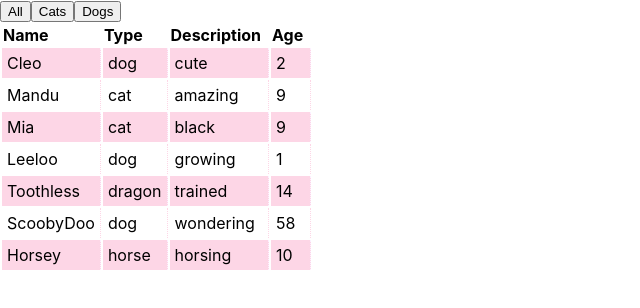
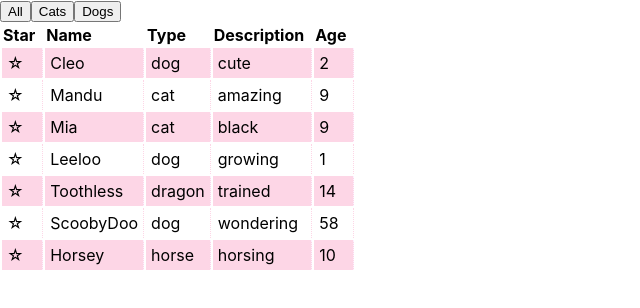
Before and after one commit to PandaPoob/react_animalbase, a React (Create React App) app: page / in a window 1280 px wide. Shown: the top 308 px of the page, without its empty margins (0-640 px from the left). Built offline with nearby package versions, Linux system fonts and the light colour scheme.

Commit message:
star toggle working

```diff
--- a/src/App.js
+++ b/src/App.js
@@ -1,6 +1,7 @@
 import data from "./animals.json";
 import React, { useState } from "react";
 import ToggleCell from "./ToggleCell";
+import Tbody from "./components/Tbody";
 
 function clean(arr) {
   return arr.map((animal) => {
@@ -16,7 +17,7 @@ function clean(arr) {
 
 function App() {
   const animals = clean(data);
-  console.log(animals);
+  //console.log(animals);
   const [filter, setFilter] = useState("");
   const [sort, setSort] = useState("name");
   const [sortDir, setSortDir] = useState("asc");
@@ -43,6 +44,12 @@ function App() {
             <ToggleCell
               setSort={setSort}
               setSortDir={setSortDir}
+              sortKey="star"
+              title="Star"
+            />
+            <ToggleCell
+              setSort={setSort}
+              setSortDir={setSortDir}
               sortKey="name"
               title="Name"
             />
@@ -66,18 +73,7 @@ function App() {
             />
           </tr>
         </thead>
-        <tbody>
-          {filteredAnimals.map((animal) => {
-            return (
-              <tr key={animal.name}>
-                <td>{animal.name}</td>
-                <td>{animal.type}</td>
-                <td>{animal.descrip}</td>
-                <td>{animal.age}</td>
-              </tr>
-            );
-          })}
-        </tbody>
+        <Tbody filteredAnimals={filteredAnimals}></Tbody>
       </table>
     </div>
   );
--- /dev/null
+++ b/src/components/Animal.js
@@ -0,0 +1,16 @@
+import { useState } from "react";
+
+export default function Animal(props) {
+  const [starred, setStar] = useState(false);
+  //right now star is FALSE
+
+  return (
+    <tr key={props.animal.name}>
+      <td onClick={() => setStar((old) => !old)}>{starred ? "⭐" : "☆"}</td>
+      <td>{props.animal.name}</td>
+      <td>{props.animal.type}</td>
+      <td>{props.animal.descrip}</td>
+      <td>{props.animal.age}</td>
+    </tr>
+  );
+}
--- /dev/null
+++ b/src/components/Tbody.js
@@ -0,0 +1,28 @@
+import Animal from "./Animal";
+
+export default function Tbody({ filteredAnimals }) {
+  let starAnimals = filteredAnimals.map((a) => {
+    a.starred = false;
+    return a;
+  });
+  console.log(starAnimals);
+  return (
+    <tbody className="Tbody">
+      {starAnimals.map((animal) => (
+        <Animal key={animal.name} animal={animal} />
+      ))}
+    </tbody>
+  );
+}
+
+/*  filteredAnimals.map((animal) => {
+    return (
+      <tr key={animal.name}>
+        <td>{animal.name}</td>
+        <td>{animal.type}</td>
+        <td>{animal.descrip}</td>
+        <td>{animal.age}</td>
+      </tr>
+    );
+  });
+ */
```
